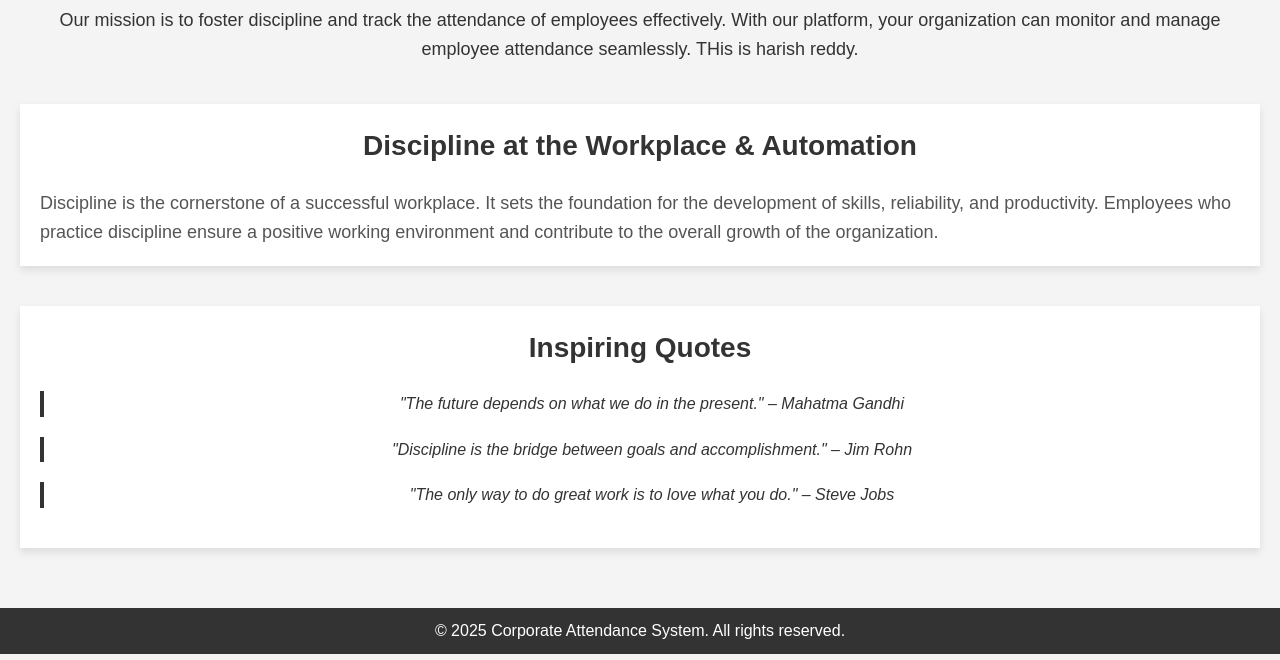
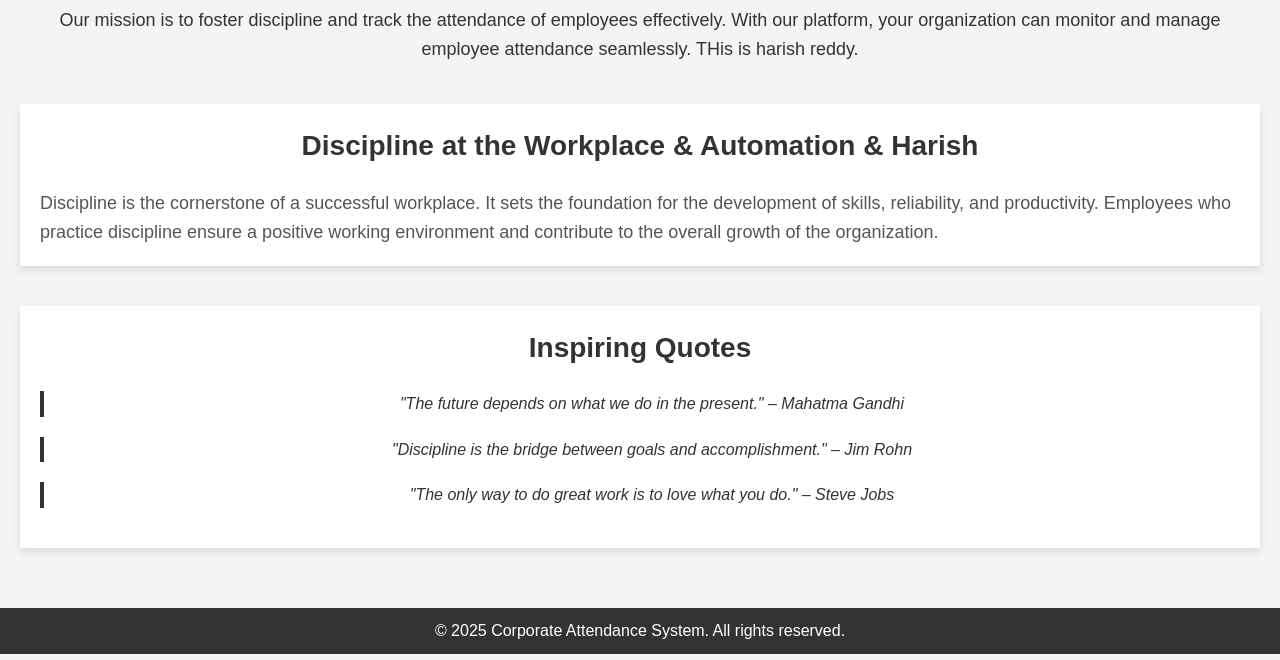
Before and after one commit to harishsuram/Harish-Attendece-App, a plain HTML site: page index.html in a window 1280 px wide. Shown: the part 140-800 px from the top of the page. Drawn offline with Linux system fonts and the light colour scheme.

Commit message:
Attendence System commited

```diff
--- a/index.html
+++ b/index.html
@@ -34,7 +34,7 @@
 
       <!-- Discipline Section -->
       <section class="discipline">
-        <h2>Discipline at the Workplace & Automation</h2>
+        <h2>Discipline at the Workplace & Automation & Harish</h2>
         <p>
           Discipline is the cornerstone of a successful workplace. It sets the
           foundation for the development of skills, reliability, and
```
